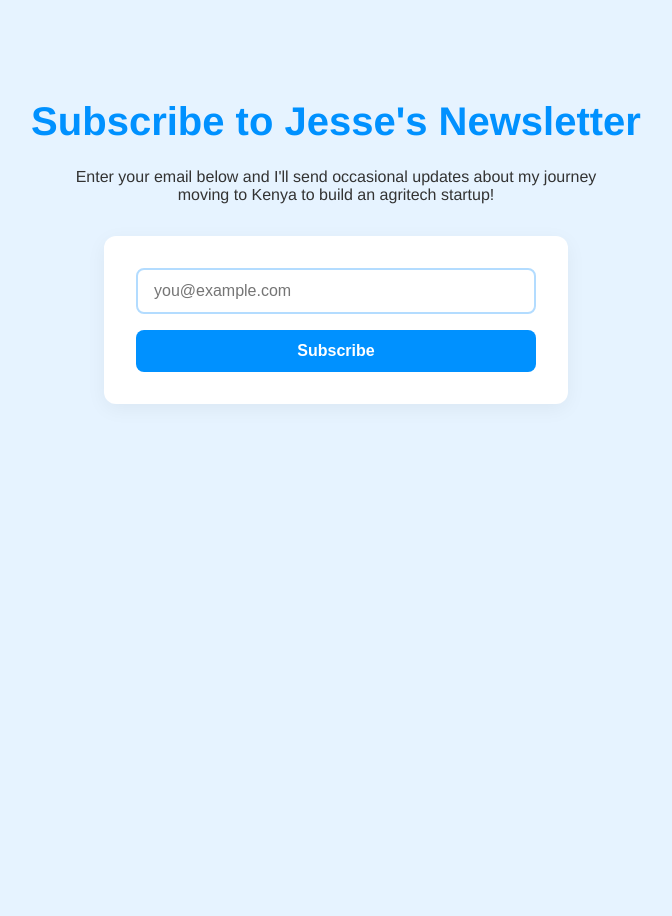
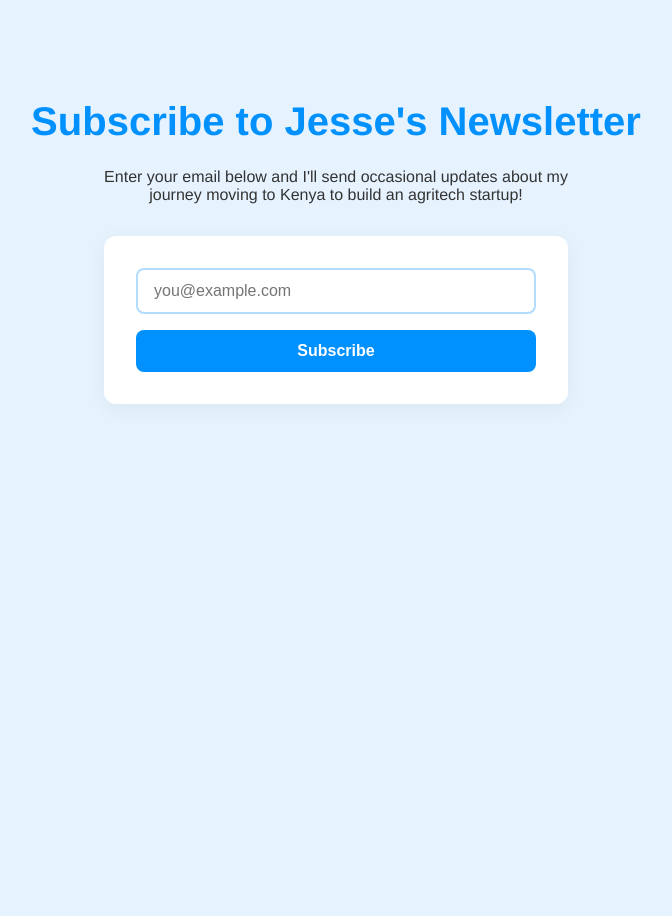
Before and after one commit to jlo13034/Jesse-Pound, a Jekyll site: the page newsletter.html, which Jekyll copies as it is, in a window 1280 px wide. Shown: the whole page, without its empty margins (304-976 px from the left). Built offline with Jekyll 4.4.1, drawn with Linux system fonts in a browser that asks for light colours.

Commit message:
Update newsletter.html

```diff
--- a/newsletter.html
+++ b/newsletter.html
@@ -26,7 +26,7 @@
       color: #333;
       margin-bottom: 2rem;
       text-align: center;
-      max-width: 550px;
+      max-width: 500px;
     }
 
     form {
```
